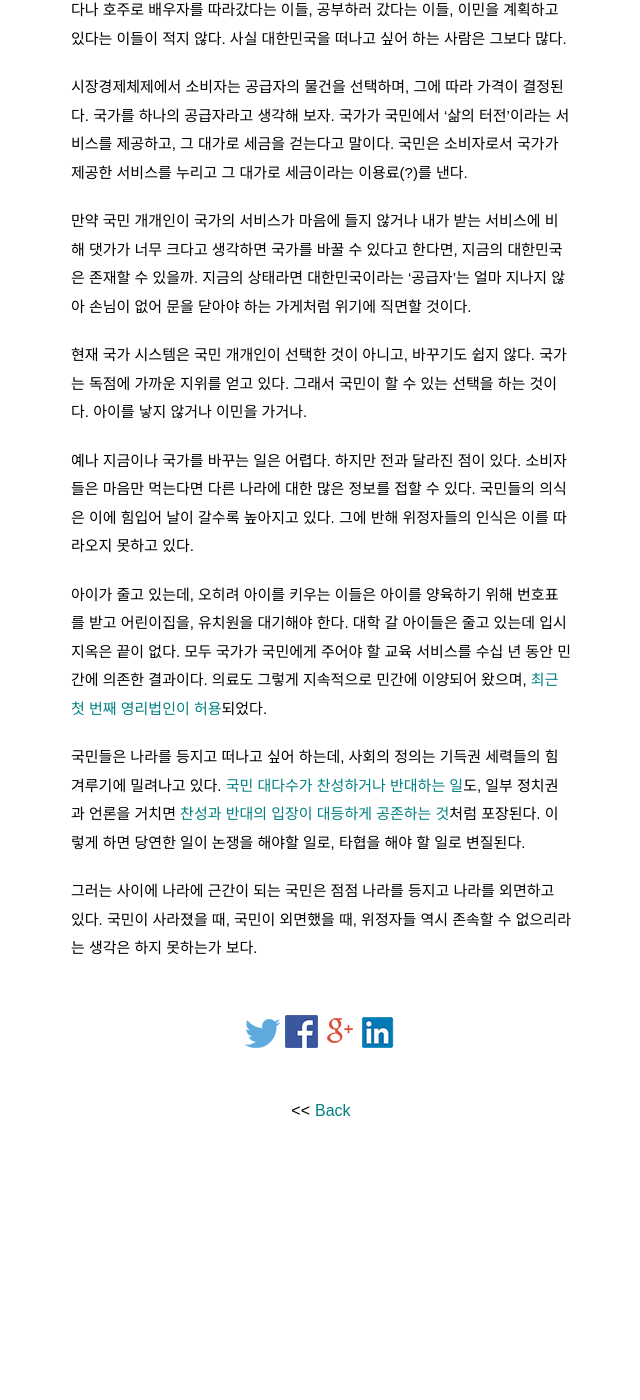
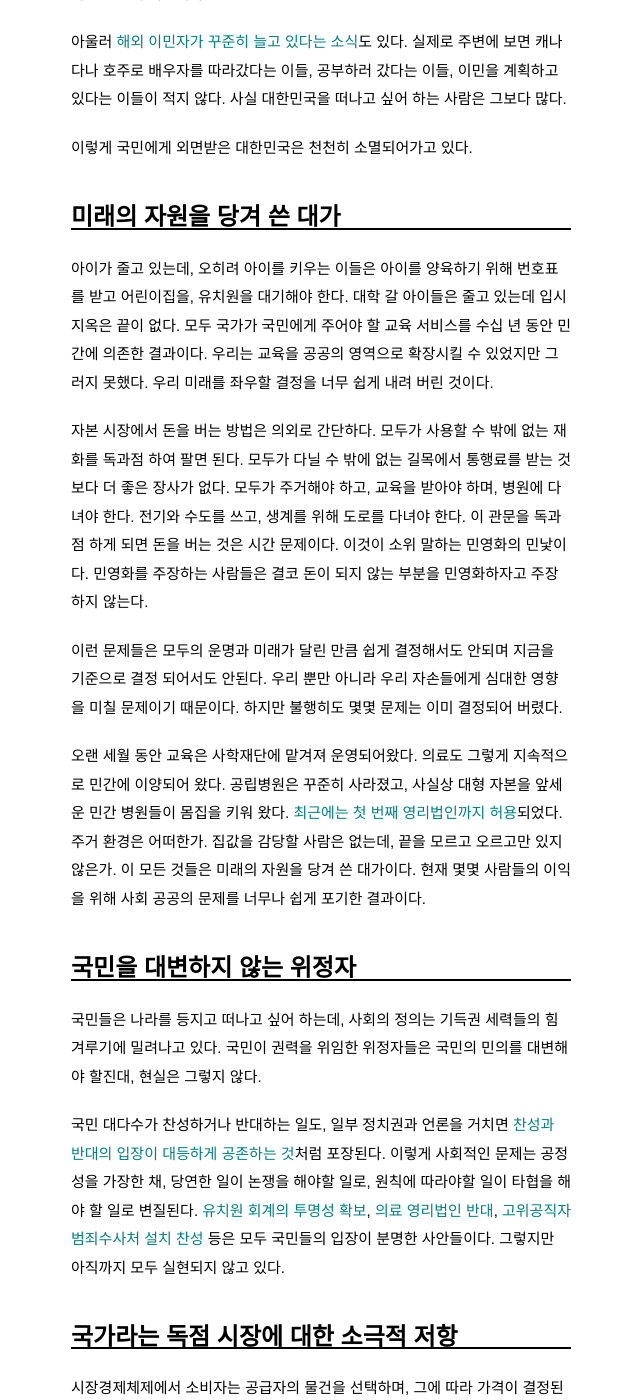
Before and after one commit to pinedance/blog, a Jekyll site: the page built from _posts/2019/01-06/2019-02-28-The-country-where-the-people-leave.md, in a window 1280 px wide and 1400 px high, scrolled down 464 px. Shown: the whole window, without its empty margins (319-959 px from the left). Built offline with Jekyll 4.4.1, drawn with Linux system fonts in a browser that asks for light colours; some web fonts are replaced; comment, search, counter and statistics services are not loaded; before the commit the page ends 1629 px from its top, so only the background shows below that; some of the changed text lies outside the part shown.

Commit message:
update old posts

```diff
--- a/_posts/2019/01-06/2019-02-28-The-country-where-the-people-leave.md
+++ b/_posts/2019/01-06/2019-02-28-The-country-where-the-people-leave.md
@@ -4,20 +4,35 @@ title:  "국민에게 외면받는 나라"
 categories: think
 ---
 
+## 소멸되고 있는 나라
+
 최근 [합계출산율이 1 이하로 내려갔다는 소식](http://news.hankyung.com/article/2019022745301)이 발표되었다. 1명의 여성이 가임 연령 동안 1명 미만의 아이를 출산한다는 이야기이다. 아이가 태어나지 않는다는 이야기는 어제오늘 이야기가 아니지만, 위정자들은 이러한 상황을 심각하게 생각하고 있는지 의문이다.
 
 아울러 [해외 이민자가 꾸준히 늘고 있다는 소식](https://news.v.daum.net/v/20190218095244817)도 있다. 실제로 주변에 보면 캐나다나 호주로 배우자를 따라갔다는 이들, 공부하러 갔다는 이들, 이민을 계획하고 있다는 이들이 적지 않다. 사실 대한민국을 떠나고 싶어 하는 사람은 그보다 많다.
+
+이렇게 국민에게 외면받은 대한민국은 천천히 소멸되어가고 있다.
+
+## 미래의 자원을 당겨 쓴 대가
+
+아이가 줄고 있는데, 오히려 아이를 키우는 이들은 아이를 양육하기 위해 번호표를 받고 어린이집을, 유치원을 대기해야 한다. 대학 갈 아이들은 줄고 있는데 입시 지옥은 끝이 없다. 모두 국가가 국민에게 주어야 할 교육 서비스를 수십 년 동안 민간에 의존한 결과이다. 우리는 교육을 공공의 영역으로 확장시킬 수 있었지만 그러지 못했다. 우리 미래를 좌우할 결정을 너무 쉽게 내려 버린 것이다.
+
+자본 시장에서 돈을 버는 방법은 의외로 간단하다. 모두가 사용할 수 밖에 없는 재화를 독과점 하여 팔면 된다. 모두가 다닐 수 밖에 없는 길목에서 통행료를 받는 것 보다 더 좋은 장사가 없다. 모두가 주거해야 하고, 교육을 받아야 하며, 병원에 다녀야 한다. 전기와 수도를 쓰고, 생계를 위해 도로를 다녀야 한다. 이 관문을 독과점 하게 되면 돈을 버는 것은 시간 문제이다. 이것이 소위 말하는 민영화의 민낯이다. 민영화를 주장하는 사람들은 결코 돈이 되지 않는 부분을 민영화하자고 주장하지 않는다.
+
+이런 문제들은 모두의 운명과 미래가 달린 만큼 쉽게 결정해서도 안되며 지금을 기준으로 결정 되어서도 안된다. 우리 뿐만 아니라 우리 자손들에게 심대한 영향을 미칠 문제이기 때문이다. 하지만 불행히도 몇몇 문제는 이미 결정되어 버렸다.
+
+오랜 세월 동안 교육은 사학재단에 맡겨져 운영되어왔다. 의료도 그렇게 지속적으로 민간에 이양되어 왔다. 공립병원은 꾸준히 사라졌고, 사실상 대형 자본을 앞세운 민간 병원들이 몸집을 키워 왔다. [최근에는 첫 번째 영리법인까지 허용](https://www.sisain.co.kr/?mod=news&act=articleView&idxno=33465)되었다. 주거 환경은 어떠한가. 집값을 감당할 사람은 없는데, 끝을 모르고 오르고만 있지 않은가. 이 모든 것들은 미래의 자원을 당겨 쓴 대가이다. 현재 몇몇 사람들의 이익을 위해 사회 공공의 문제를 너무나 쉽게 포기한 결과이다.
+
+## 국민을 대변하지 않는 위정자
+
+국민들은 나라를 등지고 떠나고 싶어 하는데, 사회의 정의는 기득권 세력들의 힘겨루기에 밀려나고 있다. 국민이 권력을 위임한 위정자들은 국민의 민의를 대변해야 할진대, 현실은 그렇지 않다.
+
+국민 대다수가 찬성하거나 반대하는 일도, 일부 정치권과 언론을 거치면 [찬성과 반대의 입장이 대등하게 공존하는 것](http://news.kbs.co.kr/news/view.do?ncd=4145266)처럼 포장된다. 이렇게 사회적인 문제는 공정성을 가장한 채, 당연한 일이 논쟁을 해야할 일로, 원칙에 따라야할 일이 타협을 해야 할 일로 변질된다. [유치원 회계의 투명성 확보](http://www.hani.co.kr/arti/society/schooling/884331.html), [의료 영리법인 반대](http://www.realmeter.net/%EC%A0%9C%EC%A3%BC%EB%8F%84-%EC%98%81%EB%A6%AC%EB%B3%91%EC%9B%90-%EB%B0%98%EB%8C%80-51-%EC%B0%AC%EC%84%B1-36/), [고위공직자범죄수사처 설치 찬성](http://www.realmeter.net/%EA%B3%B5%EC%88%98%EC%B2%98-%EC%84%A4%EC%B9%98-%EC%B0%AC%EC%84%B1-16%EB%85%84%C2%B717%EB%85%84-69-%E2%86%92-%ED%98%84%EC%9E%AC-77/) 등은 모두 국민들의 입장이 분명한 사안들이다. 그렇지만 아직까지 모두 실현되지 않고 있다.
+
+
+## 국가라는 독점 시장에 대한 소극적 저항
 
 시장경제체제에서 소비자는 공급자의 물건을 선택하며, 그에 따라 가격이 결정된다. 국가를 하나의 공급자라고 생각해 보자. 국가가 국민에서 '삶의 터전'이라는 서비스를 제공하고, 그 대가로 세금을 걷는다고 말이다. 국민은 소비자로서 국가가 제공한 서비스를 누리고 그 대가로 세금이라는 이용료(?)를 낸다.
 
 만약 국민 개개인이 국가의 서비스가 마음에 들지 않거나 내가 받는 서비스에 비해 댓가가 너무 크다고 생각하면 국가를 바꿀 수 있다고 한다면, 지금의 대한민국은 존재할 수 있을까. 지금의 상태라면 대한민국이라는 '공급자'는 얼마 지나지 않아 손님이 없어 문을 닫아야 하는 가게처럼 위기에 직면할 것이다.
 
-현재 국가 시스템은 국민 개개인이 선택한 것이 아니고, 바꾸기도 쉽지 않다. 국가는 독점에 가까운 지위를 얻고 있다. 그래서 국민이 할 수 있는 선택을 하는 것이다. 아이를 낳지 않거나 이민을 가거나.
-
-예나 지금이나 국가를 바꾸는 일은 어렵다. 하지만 전과 달라진 점이 있다. 소비자들은 마음만 먹는다면 다른 나라에 대한 많은 정보를 접할 수 있다. 국민들의 의식은 이에 힘입어 날이 갈수록 높아지고 있다. 그에 반해 위정자들의 인식은 이를 따라오지 못하고 있다.
-
-아이가 줄고 있는데, 오히려 아이를 키우는 이들은 아이를 양육하기 위해 번호표를 받고 어린이집을, 유치원을 대기해야 한다. 대학 갈 아이들은 줄고 있는데 입시 지옥은 끝이 없다. 모두 국가가 국민에게 주어야 할 교육 서비스를 수십 년 동안 민간에 의존한 결과이다. 의료도 그렇게 지속적으로 민간에 이양되어 왔으며, [최근 첫 번째 영리법인이 허용](https://www.sisain.co.kr/?mod=news&act=articleView&idxno=33465)되었다.
-
-국민들은 나라를 등지고 떠나고 싶어 하는데, 사회의 정의는 기득권 세력들의 힘겨루기에 밀려나고 있다. [국민 대다수가 찬성하거나 반대하는 일](http://www.hani.co.kr/arti/society/schooling/884331.html)도, 일부 정치권과 언론을 거치면 [찬성과 반대의 입장이 대등하게 공존하는 것](http://news.kbs.co.kr/news/view.do?ncd=4145266)처럼 포장된다. 이렇게 하면 당연한 일이 논쟁을 해야할 일로, 타협을 해야 할 일로 변질된다.
-
-그러는 사이에 나라에 근간이 되는 국민은 점점 나라를 등지고 나라를 외면하고 있다. 국민이 사라졌을 때, 국민이 외면했을 때, 위정자들 역시 존속할 수 없으리라는 생각은 하지 못하는가 보다.
+그러나 현재 국가 시스템은 국민 개개인이 선택한 것이 아니고, 국적을 바꾸기도 쉽지 않다. 국가는 독점에 가까운 지위를 얻고 있다. 그래서 국민이 할 수 있는 선택을 하는 것이다. 아이를 낳지 않거나 이민을 가거나.
```
